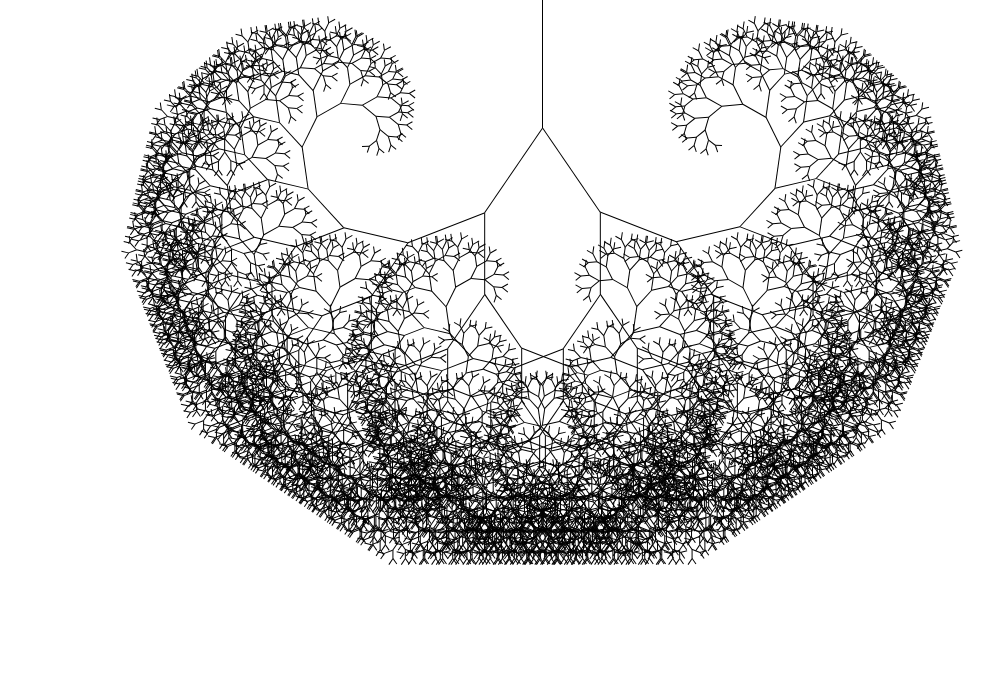
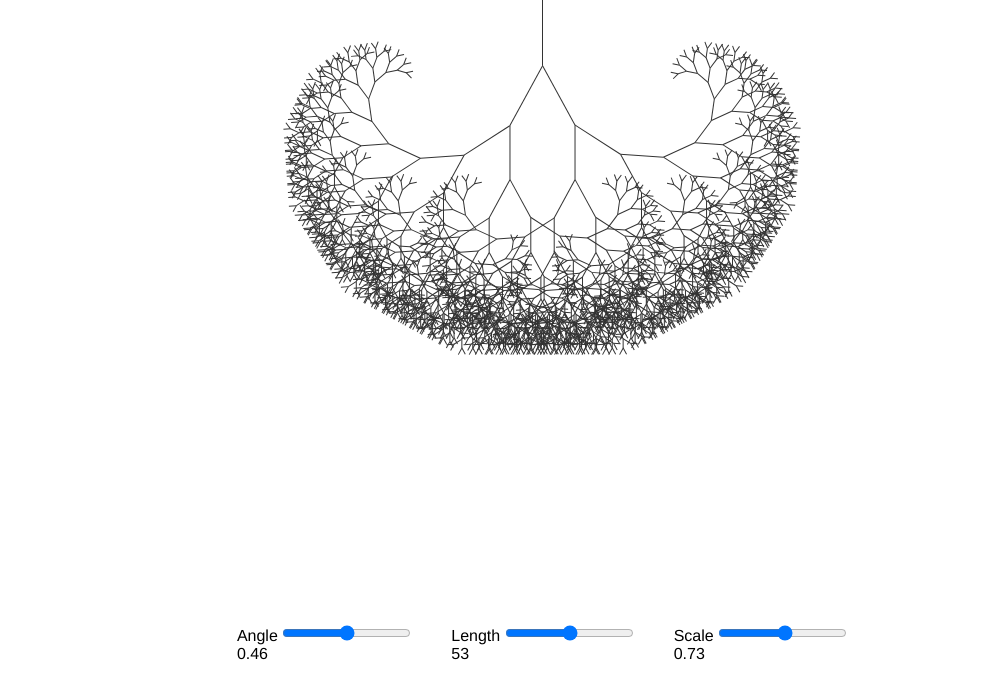
Before and after one commit to Jonathan-M-Schmidt/fractal-tree-viewer, a plain HTML site: page index.html in a window 1280 px wide. Shown: the part 104-800 px from the top of the page, without its empty margins (98-1092 px from the left). Drawn offline with Linux system fonts and the light colour scheme.

Commit message:
Add: input range sliders

```diff
--- a/index.html
+++ b/index.html
@@ -30,6 +30,9 @@
                 display: flex;
                 justify-content: center;
                 align-items: center;
+            }
+
+            .full-screen {
                 height: 100vh;
                 width: 100vw;
             }
@@ -38,25 +41,104 @@
                 width: 80%;
                 height: 80%;
             }
+
+            .input-container {
+                margin: 0 20px;
+            }
         </style>
     </head>
 
     <body>
-        <div class="container">
+        <div class="container full-screen">
             <div>
                 <h1 class="h1">Fractal Tree Viewer</h1>
                 <canvas id="canvas"></canvas>
+                <div class="container">
+                    <div class="input-container">
+                        <label for="angle-range">Angle</label>
+                        <input type="range"
+                               name="angle"
+                               id="angle-range"
+                               min="2"
+                               max="90">
+                        <p id="angle-value"></p>
+                    </div>
+                    <div class="input-container">
+                        <label for="length-range">Length</label>
+                        <input type="range"
+                               name="length"
+                               id="length-range"
+                               min="10"
+                               max="95">
+                        <p id="length-value"></p>
+                    </div>
+                    <div class="input-container">
+                        <label for="scale-range">Scale</label>
+                        <input type="range"
+                               name="scale"
+                               id="scale-range"
+                               min="60"
+                               max="85">
+                        <p id="scale-value"></p>
+                    </div>
+                </div>
             </div>
         </div>
         <script>
+            let canvasWidth;
+            let canvasHeight;
+            let angle = 0.5;
+            let lengthInput;
+            let scale = 0.8;
+            const angleRange = document.getElementById('angle-range');
+            const angleValueEl = document.getElementById('angle-value');
+            const lengthRange = document.getElementById('length-range');
+            const lengthValueEl = document.getElementById('length-value');
+            const scaleRange = document.getElementById('scale-range');
+            const scaleValueEl = document.getElementById('scale-value');
             const canvas = document.getElementById('canvas');
             const context = canvas.getContext('2d');
             window.addEventListener('resize', render);
+
+            function onAngleInput(event) {
+                const { value } = event.target;
+                angleValueEl.innerHTML = value / 100;
+                angle = value / 100;
+                render();
+            }
+            angleRange.addEventListener('input', onAngleInput);
+
+            function onLengthInput(event) {
+                const { value } = event.target;
+                lengthValueEl.innerHTML = value;
+                setLengthInput();
+                render();
+            }
+            lengthRange.addEventListener('input', onLengthInput);
+
+            function onScaleInput(event) {
+                const { value } = event.target;
+                console.log('scale value: ', value)
+                scaleValueEl.innerHTML = value / 100;
+                scale = value / 100;
+                render();
+            }
+            scaleRange.addEventListener('input', onScaleInput);
+
+            function setLengthInput() {
+                canvasWidth = canvasWidth || 600;
+                canvasHeight = canvasHeight || 300;
+                lengthInput = (canvasWidth / canvasHeight) * lengthRange.value;
+            }
+
+            angleValueEl.innerHTML = angleRange.value / 100;
+            lengthValueEl.innerHTML = lengthRange.value;
+            scaleValueEl.innerHTML = scaleRange.value / 100;
             function render() {
                 const windowWidth = window.innerWidth;
                 const windowHeight = window.innerHeight;
-                const canvasWidth = windowWidth * 0.8;
-                const canvasHeight = windowHeight * 0.8;
+                canvasWidth = windowWidth * 0.8;
+                canvasHeight = windowHeight * 0.8;
                 const retinaWidth = canvasWidth * window.devicePixelRatio;
                 const retinaHeight = canvasHeight * window.devicePixelRatio
                 canvas.style.width = `${canvasWidth}px`;
@@ -64,7 +146,10 @@
                 canvas.setAttribute('width', retinaWidth);
                 canvas.setAttribute('height', retinaHeight);
                 context.scale(window.devicePixelRatio, window.devicePixelRatio);
+                setLengthInput();
+
                 function branch(length, angle, scale) {
+                    context.fillStyle = '#333';
                     context.fillRect(0, 0, 1, length);
                     if (length < 8) return;
                     context.save();
@@ -76,7 +161,7 @@
                     context.restore();
                 }
                 context.translate(canvasWidth / 2, 0);
-                branch((canvasWidth / canvasHeight) * 80, 0.6, 0.8);
+                branch(lengthInput, angle, scale);
             }
             render();
         </script>
```
